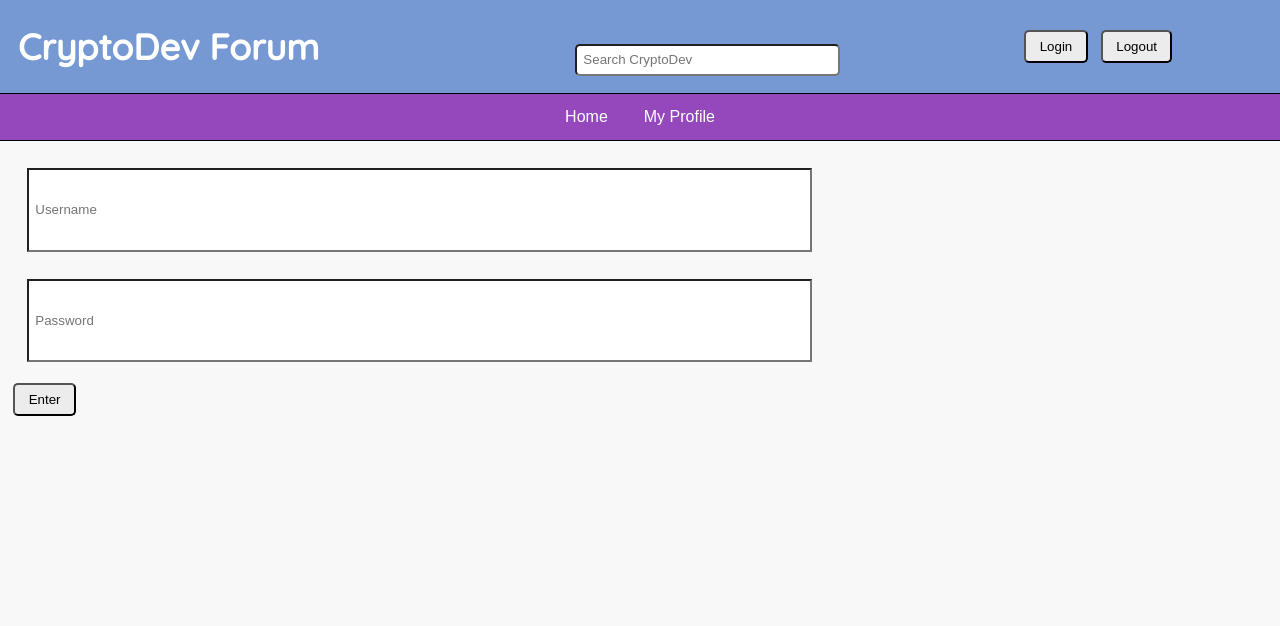
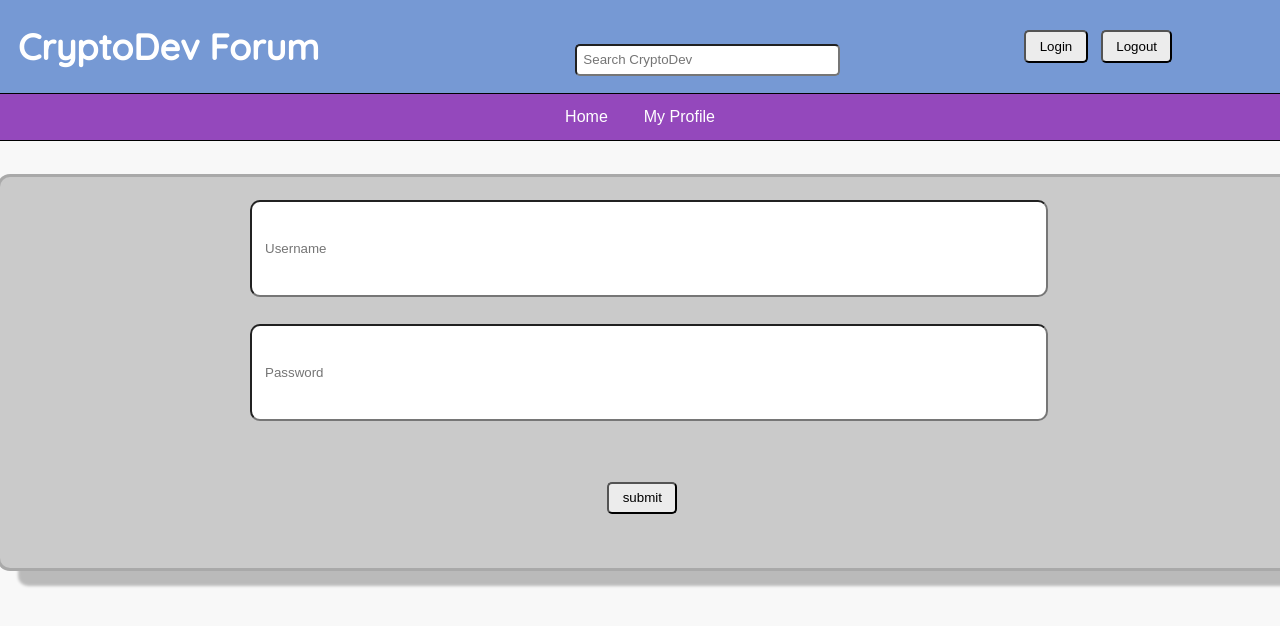
Before and after one commit to babux1/CryptoDev, a React (Create React App) app in the folder client/: page /loginpage in a window 1280 px wide. Shown: the top 626 px of the page. Built offline with nearby package versions, Linux system fonts and the light colour scheme.

Commit message:
Create post feature almost done

```diff
--- a/client/src/components/App.js
+++ b/client/src/components/App.js
@@ -38,7 +38,7 @@ function App() {
       </header>
       <Nav />
 
-      <div className="left-column">
+      <div className="container">
         <Routes>
           <Route
             path="/"
--- a/client/src/components/CreatePost.js
+++ b/client/src/components/CreatePost.js
@@ -1,13 +1,15 @@
 import React, { useState } from "react";
-import { useHistory } from "react-router-dom";
+import { useNavigate } from "react-router-dom";
 
 function CreatePost() {
   const [title, setTitle] = useState("");
   const [text, setText] = useState("");
+  const [post, setPost] = useState({});
+
+  const navigate = useNavigate();
 
   function handleCreatePost(e) {
     e.preventDefault();
-    console.log(e.target.value);
     fetch("/posts", {
       method: "POST",
       headers: {
@@ -19,16 +21,24 @@ function CreatePost() {
         user_id: 1,
         forum_id: 1,
       }),
-    });
-    setTitle("");
-    setText("");
+    })
+      .then((resp) => resp.json())
+      .then((post) => {
+        console.log(post);
+        setPost(post);
+      });
+    // console.log(post);
+    console.log(post?.id);
+
+    navigate(`/posts/${id}`);
   }
 
   return (
-    <div>
+    <div className="form">
       <h3>Create Post</h3>
       <form className="create-post-form" onSubmit={handleCreatePost}>
         <input
+          className="form-input"
           type="text"
           required="true"
           value={title}
@@ -36,6 +46,7 @@ function CreatePost() {
           placeholder="Title"
         />
         <input
+          className="form-input"
           type="text"
           required="true"
           value={text}
--- a/client/src/components/LoginPage.js
+++ b/client/src/components/LoginPage.js
@@ -7,9 +7,10 @@ function LoginPage() {
   const [email, setEmail] = useState("");
   const [password, setPassword] = useState("");
   return (
-    <div className="login-page">
-      <form>
+    <div className="form">
+      <form className="create-post-form">
         <input
+          className="form-input"
           type="text"
           required="true"
           value={username}
@@ -18,14 +19,15 @@ function LoginPage() {
         />
 
         <input
-          type="text"
+          className="form-input"
+          type="password"
           required="true"
           value={password}
           placeholder="Password"
           onChange={(e) => setPassword(e.target.value)}
         />
         <br></br>
-        <button className="login-btn">Enter</button>
+        <input className="login-btn" type="submit" value="submit" />
       </form>
     </div>
   );
--- a/client/src/components/PostPreview.js
+++ b/client/src/components/PostPreview.js
@@ -11,20 +11,6 @@ function PostPreview({
   id,
   // setSelectedPost,
 }) {
-  function handlePostClick(e) {
-    console.log(e.target);
-    // setPostID(id);
-    // open post page
-    // fetch(`/posts/${id}`)
-    // .then((resp) => resp.json())
-    // .then((post) => {
-    // console.log(post);
-    // setSelectedPost(post);
-    // });
-  }
-  // const params = useParams();
-  // console.log(params);
-
   return (
     <div className="forum-post-preview">
       <div className="avatar-display">
@@ -39,7 +25,7 @@ function PostPreview({
       </div>
       <div className="content-preview">
         <Link to={`/posts/${id}`}>
-          <h2 onClick={handlePostClick}>{title}</h2>
+          <h2>{title}</h2>
         </Link>
         {content}
 
--- a/client/src/index.css
+++ b/client/src/index.css
@@ -166,35 +166,35 @@ img {
   color: white;
 }
 
-.left-column {
-  display: block;
+.container {
+  display: flex;
+  align-items: center;
   margin: auto;
   width: 90%;
 }
 
-.right-column {
-  display: block;
-  float: right;
-  width: 25%;
-  border: solid blue 1px;
-  float: none;
-}
-
 .forum,
-.post {
+.post,
+.form {
   padding: 0.5em 0.5em 3em 0.5em;
   width: 100%;
   background-color: rgb(202, 202, 202);
-  /* border: 1px solid #480355; */
   box-shadow: 0 0 0 3px darkgray, 1em 1em 3px 0 rgba(0, 0, 0, 0.247);
   margin-top: 2em;
   border-radius: 10px;
 }
 
-.create-post {
-  display: block;
-  margin: auto;
-  padding: 0.5em 1em 0.5em 1em;
+.create-post-form {
+  display: flex;
+  flex-direction: column;
+  align-items: center;
+}
+
+.form-input {
+  padding: 1em;
+  border-radius: 10px;
+  margin: 1em;
+  width: 60%;
 }
 
 .create-post-btn {
```
